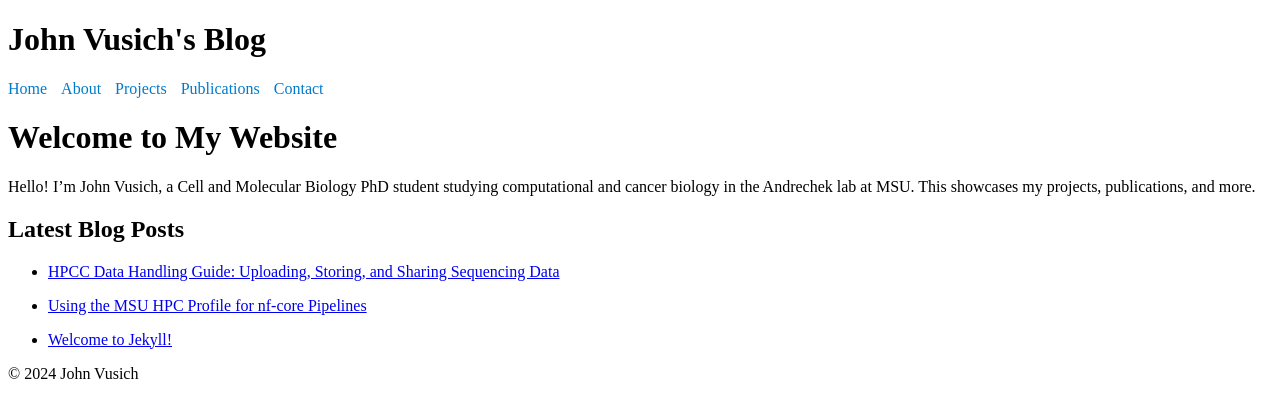
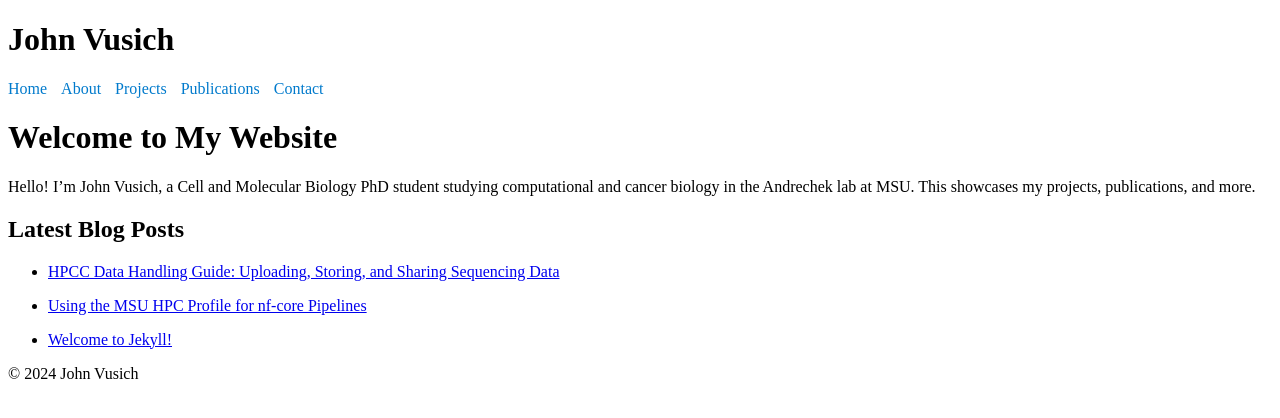
Before and after one commit to johnvusich/johnvusich.github.io, a Jekyll site: the page built from index.md, in a window 1280 px wide. Shown: the top 418 px of the page. Built offline with Jekyll 4.4.1, drawn with Linux system fonts in a browser that asks for light colours; part of the change alters nothing that is shown.

Commit message:
Update _config.yml

```diff
--- a/_config.yml
+++ b/_config.yml
@@ -1,5 +1,36 @@
-title: John Vusich's Blog
+title: John Vusich
 description: Welcome to my personal website.
-baseurl: "" # the subpath of your site, e.g. /blog
+baseurl: "" # the subpath of your site, e.g., /blog
 url: "https://johnvusich.github.io" # the base hostname & protocol for your site
-theme: minima # you can choose any Jekyll theme you like
+theme: minimal-mistakes-jekyll
+
+# Minimal Mistakes settings
+author:
+  name: "John Vusich"
+  avatar: "/assets/images/avatar.png" # Add your avatar image in this path
+  bio: "PhD student in Cell and Molecular Biology studying computational and cancer biology at MSU."
+  location: "Michigan, USA"
+  links:
+    - label: "GitHub"
+      icon: "fab fa-github"
+      url: "https://github.com/johnvusich"
+    - label: "Twitter"
+      icon: "fab fa-twitter"
+      url: "https://x.com/vusich"
+
+# Social sharing
+social:
+  - title: "Follow me on GitHub"
+    url: "https://github.com/johnvusich"
+    icon: "fab fa-github"
+  - title: "Follow me on Twitter"
+    url: "https://x.com/vusich"
+    icon: "fab fa-twitter"
+
+# Plugins
+plugins:
+  - jekyll-feed
+  - jekyll-seo-tag
+
+# Additional configurations
+google_analytics: UA-XXXXXXXX-X # Replace with your Google Analytics tracking ID
```
